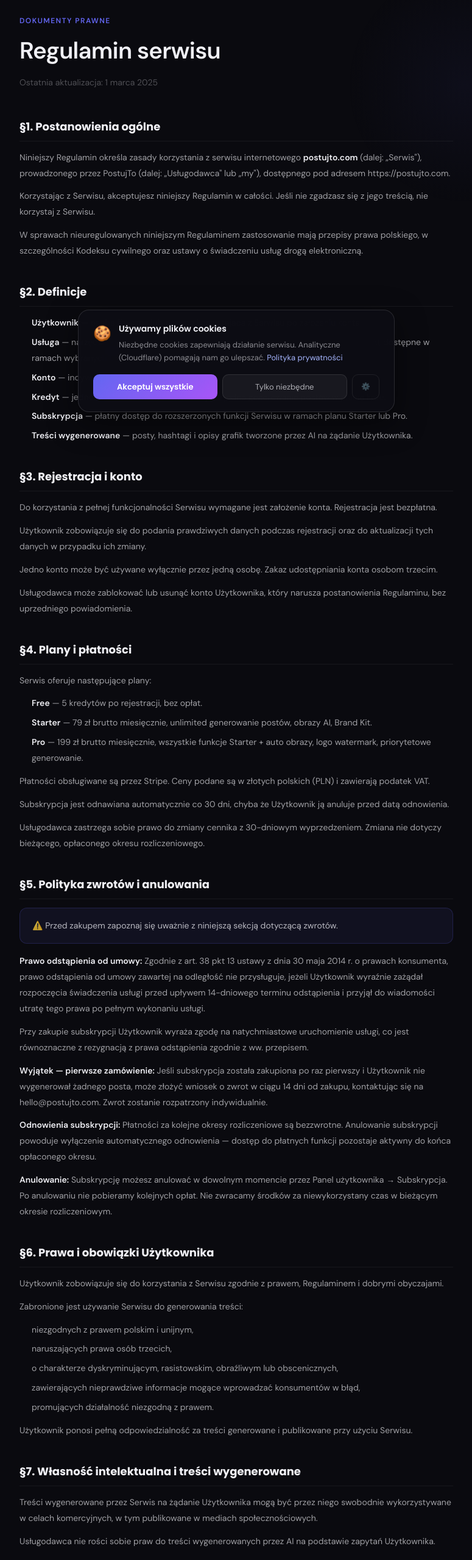
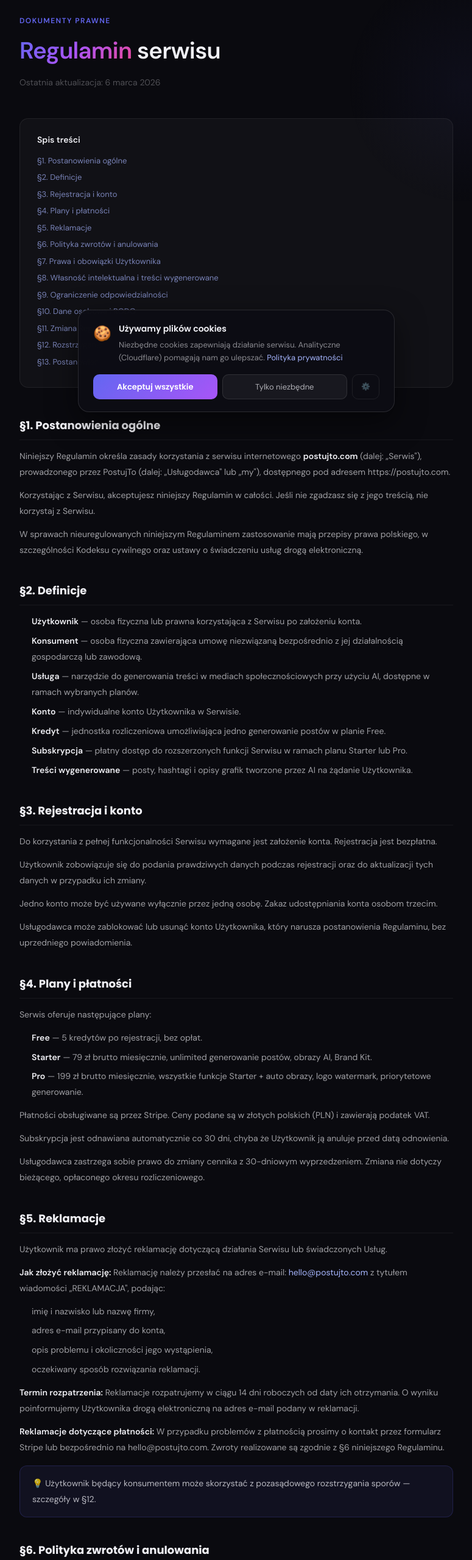
Before and after one commit to PostujTo/postujto, a Next.js app: page /terms in a window 1280 px wide. Shown: the part 100-2659 px from the top of the page at 61% size, without its empty margins (252-1027 px from the left). Built offline with nearby package versions, Linux system fonts and the light colour scheme.

Commit message:
legal: add §5 complaint procedure, §10 RODO table, §12 consumer court, ToC anchors, fix year 2026

```diff
--- a/app/terms/page.tsx
+++ b/app/terms/page.tsx
@@ -2,7 +2,7 @@
 
 import Link from 'next/link';
 
-const LAST_UPDATED = '1 marca 2025';
+const LAST_UPDATED = '6 marca 2026';
 const COMPANY = 'PostujTo';
 const EMAIL = 'hello@postujto.com';
 const DOMAIN = 'postujto.com';
@@ -13,7 +13,6 @@ export default function TermsPage() {
       <style jsx global>{`
         *, *::before, *::after { box-sizing: border-box; margin: 0; padding: 0; }
         body { font-family: var(--font-dm-sans), sans-serif; background: #0a0a0f; color: #f0f0f5; }
-        .font-family: var(--font-poppins), sans-serif;
         .gradient-text { background: linear-gradient(135deg, #6366f1, #a855f7, #ec4899); -webkit-background-clip: text; -webkit-text-fill-color: transparent; background-clip: text; }
         .btn-ghost { background: rgba(255,255,255,0.05); border: 1px solid rgba(255,255,255,0.1); color: rgba(240,240,245,0.7); cursor: pointer; font-family: var(--font-dm-sans), sans-serif; font-weight: 500; transition: all 0.2s ease; text-decoration: none; display: inline-flex; align-items: center; }
         .btn-ghost:hover { background: rgba(255,255,255,0.09); color: #f0f0f5; }
@@ -24,6 +23,14 @@ export default function TermsPage() {
         .legal-section ul li { font-size: 14px; color: rgba(240,240,245,0.65); line-height: 1.85; margin-bottom: 6px; }
         .highlight-box { padding: 16px 20px; background: rgba(99,102,241,0.08); border: 1px solid rgba(99,102,241,0.2); border-radius: 12px; margin-bottom: 16px; }
         .highlight-box p { color: rgba(240,240,245,0.75) !important; margin-bottom: 0 !important; }
+        .rodo-table { width: 100%; border-collapse: collapse; margin-bottom: 16px; font-size: 13px; }
+        .rodo-table th { background: rgba(99,102,241,0.15); color: #a5b4fc; font-weight: 600; padding: 10px 14px; text-align: left; border: 1px solid rgba(255,255,255,0.08); }
+        .rodo-table td { padding: 10px 14px; border: 1px solid rgba(255,255,255,0.06); color: rgba(240,240,245,0.65); vertical-align: top; line-height: 1.6; }
+        .rodo-table tr:nth-child(even) td { background: rgba(255,255,255,0.02); }
+        .toc { background: rgba(255,255,255,0.03); border: 1px solid rgba(255,255,255,0.07); border-radius: 14px; padding: 24px 28px; margin-bottom: 48px; }
+        .toc h3 { font-size: 14px; font-weight: 700; color: #f0f0f5; margin-bottom: 14px; }
+        .toc a { font-size: 13px; color: rgba(165,180,252,0.7); text-decoration: none; display: block; margin-bottom: 8px; transition: color 0.2s; }
+        .toc a:hover { color: #a5b4fc; }
         ::-webkit-scrollbar { width: 6px; }
         ::-webkit-scrollbar-track { background: #0a0a0f; }
         ::-webkit-scrollbar-thumb { background: rgba(99,102,241,0.4); border-radius: 3px; }
@@ -37,7 +44,7 @@ export default function TermsPage() {
         <header style={{ borderBottom: '1px solid rgba(255,255,255,0.06)', background: 'rgba(10,10,15,0.85)', backdropFilter: 'blur(20px)', position: 'sticky', top: 0, zIndex: 100 }}>
           <div style={{ maxWidth: 1200, margin: '0 auto', padding: '0 24px', height: 68, display: 'flex', alignItems: 'center', justifyContent: 'space-between' }}>
             <Link href="/" style={{ textDecoration: 'none' }}>
-              <span className="font-display" style={{ fontSize: 20, fontWeight: 800, letterSpacing: '-0.02em', color: '#f0f0f5' }}>
+              <span style={{ fontSize: 20, fontWeight: 800, letterSpacing: '-0.02em', color: '#f0f0f5' }}>
                 Postuj<span className="gradient-text">To</span>
               </span>
             </Link>
@@ -48,23 +55,42 @@ export default function TermsPage() {
         <main style={{ flex: 1, maxWidth: 760, margin: '0 auto', width: '100%', padding: '56px 24px 100px' }}>
           <div style={{ marginBottom: 48 }}>
             <p style={{ fontSize: 12, fontWeight: 600, color: '#6366f1', letterSpacing: '0.12em', textTransform: 'uppercase', marginBottom: 12 }}>Dokumenty prawne</p>
-            <h1 className="font-display" style={{ fontSize: 'clamp(1.8rem, 3vw, 2.6rem)', fontWeight: 800, letterSpacing: '-0.02em', marginBottom: 12 }}>
+            <h1 style={{ fontSize: 'clamp(1.8rem, 3vw, 2.6rem)', fontWeight: 800, letterSpacing: '-0.02em', marginBottom: 12 }}>
               <span className="gradient-text">Regulamin</span> serwisu
             </h1>
             <p style={{ fontSize: 14, color: 'rgba(240,240,245,0.3)' }}>Ostatnia aktualizacja: {LAST_UPDATED}</p>
           </div>
 
-          <div className="legal-section">
+          {/* SPIS TREŚCI */}
+          <div className="toc">
+            <h3>Spis treści</h3>
+            <a href="#s1">§1. Postanowienia ogólne</a>
+            <a href="#s2">§2. Definicje</a>
+            <a href="#s3">§3. Rejestracja i konto</a>
+            <a href="#s4">§4. Plany i płatności</a>
+            <a href="#s5">§5. Reklamacje</a>
+            <a href="#s6">§6. Polityka zwrotów i anulowania</a>
+            <a href="#s7">§7. Prawa i obowiązki Użytkownika</a>
+            <a href="#s8">§8. Własność intelektualna i treści wygenerowane</a>
+            <a href="#s9">§9. Ograniczenie odpowiedzialności</a>
+            <a href="#s10">§10. Dane osobowe i RODO</a>
+            <a href="#s11">§11. Zmiana Regulaminu</a>
+            <a href="#s12">§12. Rozstrzyganie sporów i sąd konsumenta</a>
+            <a href="#s13">§13. Postanowienia końcowe</a>
+          </div>
+
+          <div className="legal-section" id="s1">
             <h2>§1. Postanowienia ogólne</h2>
             <p>Niniejszy Regulamin określa zasady korzystania z serwisu internetowego <strong style={{color:'#f0f0f5'}}>{DOMAIN}</strong> (dalej: „Serwis"), prowadzonego przez PostujTo (dalej: „Usługodawca" lub „my"), dostępnego pod adresem https://{DOMAIN}.</p>
             <p>Korzystając z Serwisu, akceptujesz niniejszy Regulamin w całości. Jeśli nie zgadzasz się z jego treścią, nie korzystaj z Serwisu.</p>
             <p>W sprawach nieuregulowanych niniejszym Regulaminem zastosowanie mają przepisy prawa polskiego, w szczególności Kodeksu cywilnego oraz ustawy o świadczeniu usług drogą elektroniczną.</p>
           </div>
 
-          <div className="legal-section">
+          <div className="legal-section" id="s2">
             <h2>§2. Definicje</h2>
             <ul>
               <li><strong style={{color:'#f0f0f5'}}>Użytkownik</strong> — osoba fizyczna lub prawna korzystająca z Serwisu po założeniu konta.</li>
+              <li><strong style={{color:'#f0f0f5'}}>Konsument</strong> — osoba fizyczna zawierająca umowę niezwiązaną bezpośrednio z jej działalnością gospodarczą lub zawodową.</li>
               <li><strong style={{color:'#f0f0f5'}}>Usługa</strong> — narzędzie do generowania treści w mediach społecznościowych przy użyciu AI, dostępne w ramach wybranych planów.</li>
               <li><strong style={{color:'#f0f0f5'}}>Konto</strong> — indywidualne konto Użytkownika w Serwisie.</li>
               <li><strong style={{color:'#f0f0f5'}}>Kredyt</strong> — jednostka rozliczeniowa umożliwiająca jedno generowanie postów w planie Free.</li>
@@ -73,7 +99,7 @@ export default function TermsPage() {
             </ul>
           </div>
 
-          <div className="legal-section">
+          <div className="legal-section" id="s3">
             <h2>§3. Rejestracja i konto</h2>
             <p>Do korzystania z pełnej funkcjonalności Serwisu wymagane jest założenie konta. Rejestracja jest bezpłatna.</p>
             <p>Użytkownik zobowiązuje się do podania prawdziwych danych podczas rejestracji oraz do aktualizacji tych danych w przypadku ich zmiany.</p>
@@ -81,7 +107,7 @@ export default function TermsPage() {
             <p>Usługodawca może zablokować lub usunąć konto Użytkownika, który narusza postanowienia Regulaminu, bez uprzedniego powiadomienia.</p>
           </div>
 
-          <div className="legal-section">
+          <div className="legal-section" id="s4">
             <h2>§4. Plany i płatności</h2>
             <p>Serwis oferuje następujące plany:</p>
             <ul>
@@ -94,8 +120,25 @@ export default function TermsPage() {
             <p>Usługodawca zastrzega sobie prawo do zmiany cennika z 30-dniowym wyprzedzeniem. Zmiana nie dotyczy bieżącego, opłaconego okresu rozliczeniowego.</p>
           </div>
 
-          <div className="legal-section">
-            <h2>§5. Polityka zwrotów i anulowania</h2>
+          <div className="legal-section" id="s5">
+            <h2>§5. Reklamacje</h2>
+            <p>Użytkownik ma prawo złożyć reklamację dotyczącą działania Serwisu lub świadczonych Usług.</p>
+            <p><strong style={{color:'#f0f0f5'}}>Jak złożyć reklamację:</strong> Reklamację należy przesłać na adres e-mail: <a href={`mailto:${EMAIL}`} style={{ color: '#a5b4fc' }}>{EMAIL}</a> z tytułem wiadomości „REKLAMACJA", podając:</p>
+            <ul>
+              <li>imię i nazwisko lub nazwę firmy,</li>
+              <li>adres e-mail przypisany do konta,</li>
+              <li>opis problemu i okoliczności jego wystąpienia,</li>
+              <li>oczekiwany sposób rozwiązania reklamacji.</li>
+            </ul>
+            <p><strong style={{color:'#f0f0f5'}}>Termin rozpatrzenia:</strong> Reklamacje rozpatrujemy w ciągu 14 dni roboczych od daty ich otrzymania. O wyniku poinformujemy Użytkownika drogą elektroniczną na adres e-mail podany w reklamacji.</p>
+            <p><strong style={{color:'#f0f0f5'}}>Reklamacje dotyczące płatności:</strong> W przypadku problemów z płatnością prosimy o kontakt przez formularz Stripe lub bezpośrednio na {EMAIL}. Zwroty realizowane są zgodnie z §6 niniejszego Regulaminu.</p>
+            <div className="highlight-box" style={{ marginTop: 16 }}>
+              <p>💡 Użytkownik będący konsumentem może skorzystać z pozasądowego rozstrzygania sporów — szczegóły w §12.</p>
+            </div>
+          </div>
+
+          <div className="legal-section" id="s6">
+            <h2>§6. Polityka zwrotów i anulowania</h2>
             <div className="highlight-box">
               <p>⚠️ Przed zakupem zapoznaj się uważnie z niniejszą sekcją dotyczącą zwrotów.</p>
             </div>
@@ -106,8 +149,8 @@ export default function TermsPage() {
             <p><strong style={{color:'#f0f0f5'}}>Anulowanie:</strong> Subskrypcję możesz anulować w dowolnym momencie przez Panel użytkownika → Subskrypcja. Po anulowaniu nie pobieramy kolejnych opłat. Nie zwracamy środków za niewykorzystany czas w bieżącym okresie rozliczeniowym.</p>
           </div>
 
-          <div className="legal-section">
-            <h2>§6. Prawa i obowiązki Użytkownika</h2>
+          <div className="legal-section" id="s7">
+            <h2>§7. Prawa i obowiązki Użytkownika</h2>
             <p>Użytkownik zobowiązuje się do korzystania z Serwisu zgodnie z prawem, Regulaminem i dobrymi obyczajami.</p>
             <p>Zabronione jest używanie Serwisu do generowania treści:</p>
             <ul>
@@ -120,16 +163,16 @@ export default function TermsPage() {
             <p>Użytkownik ponosi pełną odpowiedzialność za treści generowane i publikowane przy użyciu Serwisu.</p>
           </div>
 
-          <div className="legal-section">
-            <h2>§7. Własność intelektualna i treści wygenerowane</h2>
+          <div className="legal-section" id="s8">
+            <h2>§8. Własność intelektualna i treści wygenerowane</h2>
             <p>Treści wygenerowane przez Serwis na żądanie Użytkownika mogą być przez niego swobodnie wykorzystywane w celach komercyjnych, w tym publikowane w mediach społecznościowych.</p>
             <p>Usługodawca nie rości sobie praw do treści wygenerowanych przez AI na podstawie zapytań Użytkownika.</p>
             <p>Kod źródłowy Serwisu, interfejs graficzny, logo i materiały marketingowe PostujTo są własnością Usługodawcy i są chronione prawem autorskim.</p>
             <p>Użytkownik nie może kopiować, modyfikować, dystrybuować ani sprzedawać jakichkolwiek elementów Serwisu bez pisemnej zgody Usługodawcy.</p>
           </div>
 
-          <div className="legal-section">
-            <h2>§8. Ograniczenie odpowiedzialności</h2>
+          <div className="legal-section" id="s9">
+            <h2>§9. Ograniczenie odpowiedzialności</h2>
             <p>Serwis świadczony jest „w stanie, w jakim jest" (as-is). Usługodawca nie gwarantuje nieprzerwanego działania Serwisu ani że wygenerowane treści będą wolne od błędów.</p>
             <p>Usługodawca nie ponosi odpowiedzialności za:</p>
             <ul>
@@ -142,36 +185,94 @@ export default function TermsPage() {
             <p>Całkowita odpowiedzialność Usługodawcy wobec Użytkownika z tytułu jakichkolwiek roszczeń nie może przekroczyć kwoty opłat wniesionych przez Użytkownika w ciągu ostatnich 3 miesięcy.</p>
           </div>
 
-          <div className="legal-section">
-            <h2>§9. Dane osobowe i cookies</h2>
-            <p>Przetwarzanie danych osobowych Użytkowników odbywa się zgodnie z Polityką Prywatności dostępną pod adresem <Link href="/privacy" style={{ color: '#a5b4fc' }}>postujto.com/privacy</Link>.</p>
+          <div className="legal-section" id="s10">
+            <h2>§10. Dane osobowe i RODO</h2>
+            <p>Przetwarzanie danych osobowych Użytkowników odbywa się zgodnie z Polityką Prywatności dostępną pod adresem <Link href="/privacy" style={{ color: '#a5b4fc' }}>postujto.com/privacy</Link> oraz zgodnie z Rozporządzeniem Parlamentu Europejskiego i Rady (UE) 2016/679 (RODO).</p>
             <p>Serwis wykorzystuje pliki cookies zgodnie z Polityką Prywatności. Użytkownik może zarządzać ustawieniami cookies w swojej przeglądarce.</p>
+
+            <p style={{ marginTop: 20, marginBottom: 12, fontWeight: 600, color: '#f0f0f5', fontSize: 14 }}>Podstawy prawne i cele przetwarzania danych:</p>
+            <div style={{ overflowX: 'auto' }}>
+              <table className="rodo-table">
+                <thead>
+                  <tr>
+                    <th>Cel przetwarzania</th>
+                    <th>Podstawa prawna</th>
+                    <th>Okres przechowywania</th>
+                  </tr>
+                </thead>
+                <tbody>
+                  <tr>
+                    <td>Realizacja umowy (świadczenie usług, obsługa konta)</td>
+                    <td>Art. 6 ust. 1 lit. b RODO — niezbędność do wykonania umowy</td>
+                    <td>Czas trwania umowy + 3 lata (roszczenia)</td>
+                  </tr>
+                  <tr>
+                    <td>Obsługa płatności i fakturowanie</td>
+                    <td>Art. 6 ust. 1 lit. b i c RODO — umowa i obowiązek prawny</td>
+                    <td>5 lat (obowiązki podatkowe)</td>
+                  </tr>
+                  <tr>
+                    <td>Wysyłka e-maili transakcyjnych (rejestracja, płatności)</td>
+                    <td>Art. 6 ust. 1 lit. b RODO — niezbędność do wykonania umowy</td>
+                    <td>Czas trwania konta</td>
+                  </tr>
+                  <tr>
+                    <td>Marketing własny (newsletter, informacje o funkcjach)</td>
+                    <td>Art. 6 ust. 1 lit. f RODO — prawnie uzasadniony interes</td>
+                    <td>Do cofnięcia zgody lub sprzeciwu</td>
+                  </tr>
+                  <tr>
+                    <td>Bezpieczeństwo i zapobieganie nadużyciom</td>
+                    <td>Art. 6 ust. 1 lit. f RODO — prawnie uzasadniony interes</td>
+                    <td>12 miesięcy</td>
+                  </tr>
+                  <tr>
+                    <td>Obsługa reklamacji i sporów</td>
+                    <td>Art. 6 ust. 1 lit. c i f RODO — obowiązek prawny i uzasadniony interes</td>
+                    <td>3 lata od zakończenia sprawy</td>
+                  </tr>
+                </tbody>
+              </table>
+            </div>
+
+            <p style={{ marginTop: 16 }}><strong style={{color:'#f0f0f5'}}>Prawa Użytkownika:</strong> Użytkownik ma prawo do dostępu do swoich danych, ich sprostowania, usunięcia, ograniczenia przetwarzania, przenoszenia danych oraz wniesienia sprzeciwu. Wnioski należy kierować na: <a href={`mailto:${EMAIL}`} style={{ color: '#a5b4fc' }}>{EMAIL}</a>.</p>
+            <p>Użytkownik ma prawo wniesienia skargi do Prezesa Urzędu Ochrony Danych Osobowych (PUODO), ul. Stawki 2, 00-193 Warszawa.</p>
           </div>
 
-          <div className="legal-section">
-            <h2>§10. Zmiana Regulaminu</h2>
+          <div className="legal-section" id="s11">
+            <h2>§11. Zmiana Regulaminu</h2>
             <p>Usługodawca zastrzega sobie prawo do zmiany Regulaminu. O zmianach Użytkownicy będą informowani drogą elektroniczną (email) z co najmniej 14-dniowym wyprzedzeniem.</p>
             <p>Dalsze korzystanie z Serwisu po wejściu w życie zmian Regulaminu jest równoznaczne z ich akceptacją.</p>
           </div>
 
-          <div className="legal-section">
-            <h2>§11. Kontakt i reklamacje</h2>
-            <p>W sprawach związanych z Regulaminem oraz reklamacjami prosimy o kontakt na adres: <a href={`mailto:${EMAIL}`} style={{ color: '#a5b4fc' }}>{EMAIL}</a>.</p>
-            <p>Reklamacje rozpatrywane są w ciągu 14 dni roboczych od daty ich otrzymania.</p>
-            <p>Użytkownik będący konsumentem ma prawo skorzystać z platformy ODR (Online Dispute Resolution) dostępnej pod adresem: <a href="https://ec.europa.eu/consumers/odr" target="_blank" rel="noopener noreferrer" style={{ color: '#a5b4fc' }}>ec.europa.eu/consumers/odr</a>.</p>
+          <div className="legal-section" id="s12">
+            <h2>§12. Rozstrzyganie sporów i sąd konsumenta</h2>
+            <p>Usługodawca dąży do polubownego rozwiązywania sporów. W przypadku sporu prosimy w pierwszej kolejności o kontakt na <a href={`mailto:${EMAIL}`} style={{ color: '#a5b4fc' }}>{EMAIL}</a>.</p>
+
+            <p><strong style={{color:'#f0f0f5'}}>Pozasądowe rozstrzyganie sporów:</strong> Użytkownik będący konsumentem ma prawo skorzystać z następujących form pozasądowego rozstrzygania sporów:</p>
+            <ul>
+              <li>Platforma ODR (Online Dispute Resolution) Komisji Europejskiej: <a href="https://ec.europa.eu/consumers/odr" target="_blank" rel="noopener noreferrer" style={{ color: '#a5b4fc' }}>ec.europa.eu/consumers/odr</a></li>
+              <li>Stały Polubowny Sąd Konsumencki przy właściwym Wojewódzkim Inspektoracie Inspekcji Handlowej</li>
+              <li>Mediacja prowadzona przez Inspekcję Handlową</li>
+              <li>Powiatowy (Miejski) Rzecznik Praw Konsumentów</li>
+            </ul>
+
+            <p><strong style={{color:'#f0f0f5'}}>Sąd konsumenta:</strong> Zgodnie z art. 34 Kodeksu postępowania cywilnego, Użytkownik będący konsumentem może wytoczyć powództwo według swojego miejsca zamieszkania. Usługodawca nie może narzucać konsumentowi wyłącznej właściwości sądu siedziby przedsiębiorcy.</p>
+
+            <p><strong style={{color:'#f0f0f5'}}>Sprawy B2B:</strong> Spory z Użytkownikami niebędącymi konsumentami rozstrzygane są przez sąd właściwy dla siedziby Usługodawcy.</p>
           </div>
 
-          <div className="legal-section">
-            <h2>§12. Postanowienia końcowe</h2>
+          <div className="legal-section" id="s13">
+            <h2>§13. Postanowienia końcowe</h2>
             <p>Regulamin wchodzi w życie z dniem {LAST_UPDATED}.</p>
-            <p>W sprawach nieuregulowanych niniejszym Regulaminem stosuje się przepisy prawa polskiego.</p>
-            <p>Wszelkie spory będą rozstrzygane przez sąd właściwy dla siedziby Usługodawcy, chyba że przepisy bezwzględnie obowiązujące stanowią inaczej.</p>
+            <p>W sprawach nieuregulowanych niniejszym Regulaminem stosuje się przepisy prawa polskiego, w szczególności: Kodeksu cywilnego, ustawy o świadczeniu usług drogą elektroniczną, ustawy o prawach konsumenta oraz RODO.</p>
+            <p>Jeżeli jakiekolwiek postanowienie Regulaminu okaże się nieważne lub bezskuteczne, pozostałe postanowienia pozostają w mocy.</p>
           </div>
         </main>
 
         <footer style={{ borderTop: '1px solid rgba(255,255,255,0.05)', padding: '28px 24px' }}>
           <div style={{ maxWidth: 1200, margin: '0 auto', display: 'flex', justifyContent: 'space-between', alignItems: 'center', flexWrap: 'wrap', gap: 12 }}>
-            <p style={{ fontSize: 13, color: 'rgba(240,240,245,0.2)' }}>© 2025 PostujTo.com</p>
+            <p style={{ fontSize: 13, color: 'rgba(240,240,245,0.2)' }}>© 2026 PostujTo.com</p>
             <div style={{ display: 'flex', gap: 20 }}>
               {[['Regulamin', '/terms'], ['Polityka prywatności', '/privacy'], ['FAQ', '/faq']].map(([label, href]) => (
                 <Link key={href} href={href} style={{ fontSize: 13, color: 'rgba(240,240,245,0.3)', textDecoration: 'none' }}>{label}</Link>
```
